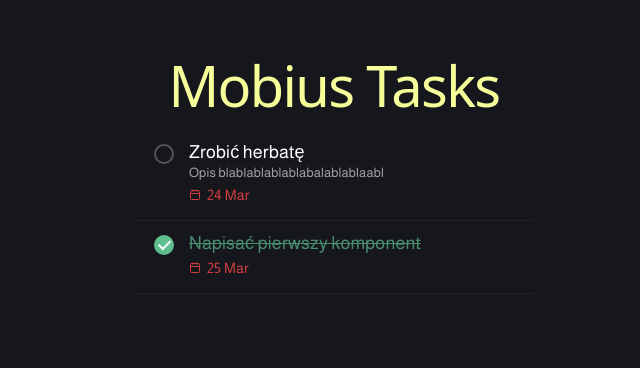
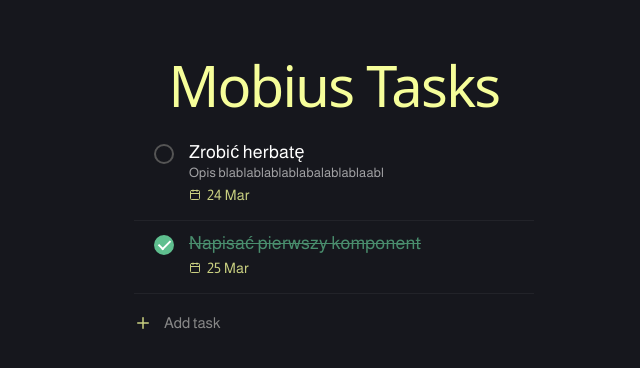
Before and after one commit to mobius-group-project/mobius, a React (Vite) app: page / in a window 1280 px wide. Shown: the top 368 px of the page, without its empty margins (306-946 px from the left). Built offline with nearby package versions, Linux system fonts and the light colour scheme.

Commit message:
MG-6: implement AddTaskForm component

```diff
--- a/src/App.tsx
+++ b/src/App.tsx
@@ -2,18 +2,16 @@ import TaskList from './components/taskSystem/TaskList';
 import { useTasks } from './hooks/useTasks';
 
 function App() {
-const { tasks, toggleTask } = useTasks();
+const { tasks, toggleTask, addTask } = useTasks();
 
   return (
     <main className="app-center" style={{ padding: '40px' }}>
       <h1 style={{ color: 'var(--color-primary)' }}>Mobius Tasks</h1>
-
-      <div className="task-list">
-       <TaskList
+     <TaskList
         tasks={tasks}
         onToggleTask={toggleTask}
+        onAddTask={addTask}
       />
-      </div>
     </main>
   );
 }
--- /dev/null
+++ b/src/components/taskSystem/AddTaskForm.tsx
@@ -0,0 +1,38 @@
+import React, { useState } from 'react';
+import './styles/AddTaskForm.css';
+
+
+interface Props {
+  onAdd: (title: string, deadline: string, description?: string) => void;
+  onCancel: () => void;
+}
+
+const TaskForm: React.FC<Props> = ({ onAdd, onCancel }) => {
+  const [title, setTitle] = useState('');
+
+  const handleSubmit = (e: React.FormEvent) => {
+    e.preventDefault();
+    if (!title.trim()) return;
+
+    onAdd(title, '26 Mar', '');
+    setTitle('');
+  };
+
+  return (
+    <form onSubmit={handleSubmit} className="task-form">
+      <input
+        autoFocus
+        className="task-input-title"
+        placeholder="What needs to be done?"
+        value={title}
+        onChange={(e) => setTitle(e.target.value)}
+      />
+      <div className="form-actions">
+        <button type="submit" className="save-btn">Add</button>
+        <button type="button" onClick={onCancel} className="cancel-btn">Cancel</button>
+      </div>
+    </form>
+  );
+};
+
+export default TaskForm;
--- a/src/components/taskSystem/TaskList.tsx
+++ b/src/components/taskSystem/TaskList.tsx
@@ -1,13 +1,23 @@
-import React from 'react';
+import React, { useState } from 'react';
 import TaskItem, { type ITask } from './TaskItem';
+import TaskForm from './AddTaskForm';
+import { Plus } from 'lucide-react';
 import './styles/TaskList.css';
 
 interface Props {
   tasks: ITask[];
   onToggleTask: (id: string) => void;
+  onAddTask: (title: string, deadline: string, description?: string) => void;
 }
 
-const TaskList: React.FC<Props> = ({ tasks, onToggleTask }) => {
+const TaskList: React.FC<Props> = ({ tasks, onToggleTask, onAddTask }) => {
+  const [isAdding, setIsAdding] = useState(false);
+
+  const handleAdd = (title: string, deadline: string, description?: string) => {
+    onAddTask(title, deadline, description);
+    setIsAdding(false);
+  };
+
   return (
     <div className="task-list">
       {tasks.length > 0 ? (
@@ -24,6 +34,20 @@ const TaskList: React.FC<Props> = ({ tasks, onToggleTask }) => {
           <div className="task-item-empty" />
         </>
       )}
+
+      <div className="task-list-footer">
+        {isAdding ? (
+          <TaskForm
+            onAdd={handleAdd}
+            onCancel={() => setIsAdding(false)}
+          />
+        ) : (
+          <button className="add-task-btn" onClick={() => setIsAdding(true)}>
+            <Plus size={18} className="plus-icon" />
+            <span>Add task</span>
+          </button>
+        )}
+      </div>
     </div>
   );
 };
--- /dev/null
+++ b/src/components/taskSystem/styles/AddTaskForm.css
@@ -0,0 +1,69 @@
+.task-form {
+  display: flex;
+  flex-direction: column;
+  gap: 12px;
+  padding: 16px 0;
+  border-top: 1px solid rgba(255, 255, 255, 0.05);
+  animation: fadeIn 0.3s ease;
+}
+
+.task-input-title {
+  background: transparent;
+  border: none;
+  border-bottom: 1px solid #444;
+  color: #fff;
+  font-size: 16px;
+  padding: 8px 0;
+  outline: none;
+  width: 100%;
+  transition: border-color 0.2s ease;
+}
+
+.task-input-title:focus {
+  border-bottom-color: var(--color-positive);
+}
+
+.task-input-title::placeholder {
+  color: #666;
+}
+
+.form-actions {
+  display: flex;
+  gap: 12px;
+  align-items: center;
+}
+
+.save-btn {
+  background: var(--color-positive);
+  color: #000;
+  border: none;
+  padding: 6px 16px;
+  border-radius: 6px;
+  font-weight: 600;
+  font-size: 14px;
+  cursor: pointer;
+  transition: opacity 0.2s ease;
+}
+
+.save-btn:hover {
+  opacity: 0.9;
+}
+
+.cancel-btn {
+  background: transparent;
+  border: none;
+  color: #888;
+  font-size: 14px;
+  cursor: pointer;
+  padding: 6px 8px;
+  transition: color 0.2s ease;
+}
+
+.cancel-btn:hover {
+  color: #fff;
+}
+
+@keyframes fadeIn {
+  from { opacity: 0; transform: translateY(-5px); }
+  to { opacity: 1; transform: translateY(0); }
+}
--- a/src/components/taskSystem/styles/TaskItem.css
+++ b/src/components/taskSystem/styles/TaskItem.css
@@ -73,11 +73,11 @@
 
 .calendar-icon {
   font-size: 12px;
-  color: var(--color-negative);
+  color: var(--color-primary);
 }
 
 .deadline-date {
-  color: var(--color-negative);
+  color: var(--color-primary);
   font-weight: 500;
 }
 
--- a/src/components/taskSystem/styles/TaskList.css
+++ b/src/components/taskSystem/styles/TaskList.css
@@ -21,3 +21,32 @@
 .task-item-empty:hover {
   background: rgba(255, 255, 255, 0.02);
 }
+
+.task-list-footer {
+  margin-top: 8px;
+}
+
+.add-task-btn {
+  display: flex;
+  align-items: center;
+  gap: 12px;
+  width: 100%;
+  padding: 12px 0;
+  background: transparent;
+  border: none;
+  color: #888;
+  font-family: inherit;
+  font-size: 15px;
+  cursor: pointer;
+  transition: color 0.2s ease;
+  outline: none;
+}
+
+.add-task-btn:hover {
+  color: var(--color-primary);
+}
+
+.plus-icon {
+  color: var(--color-primary);
+  opacity: 0.8;
+}
```
Also changed, not shown: src/components/taskSystem/TaskForm.tsx (deleted), src/components/taskSystem/styles/TaskForm.css (deleted).
